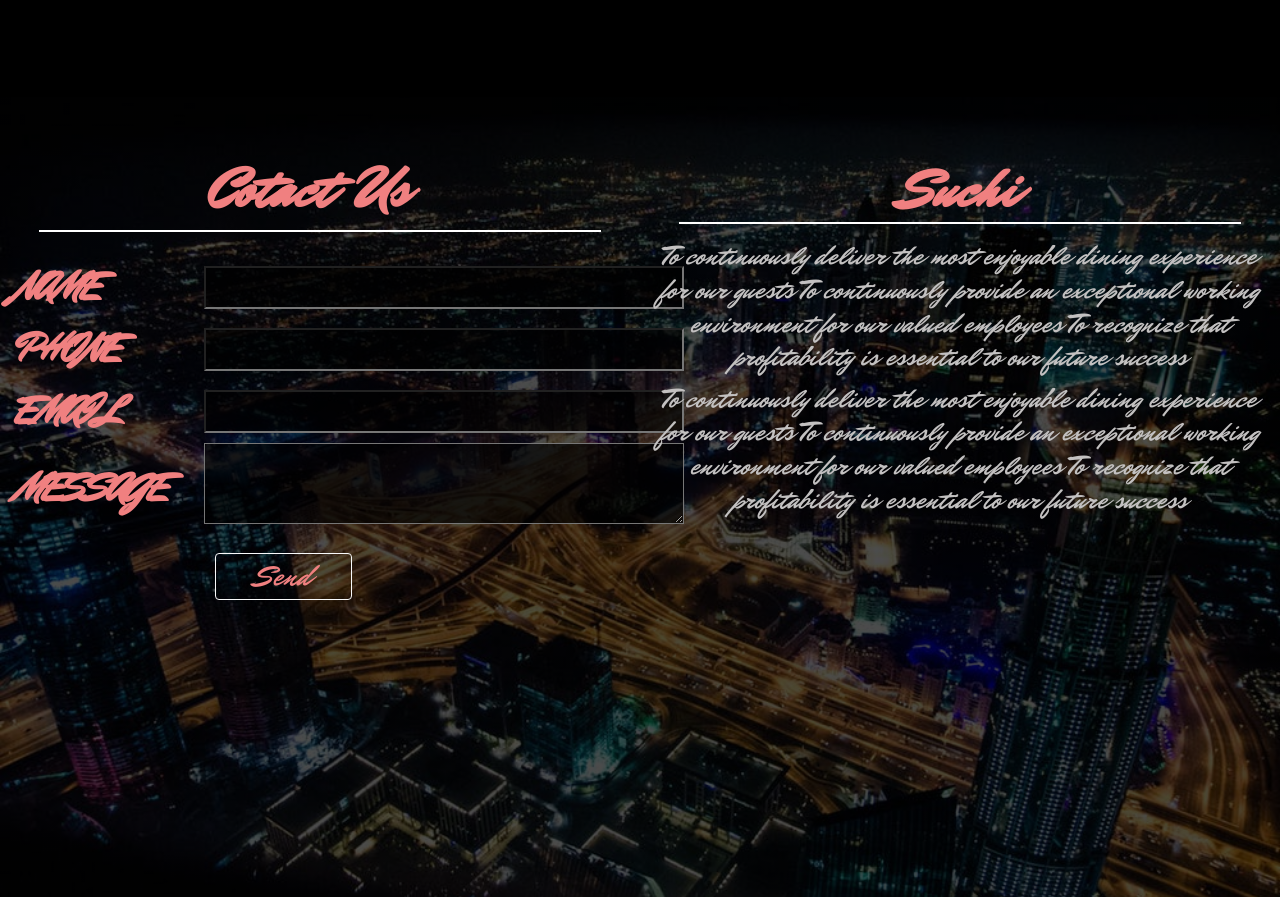
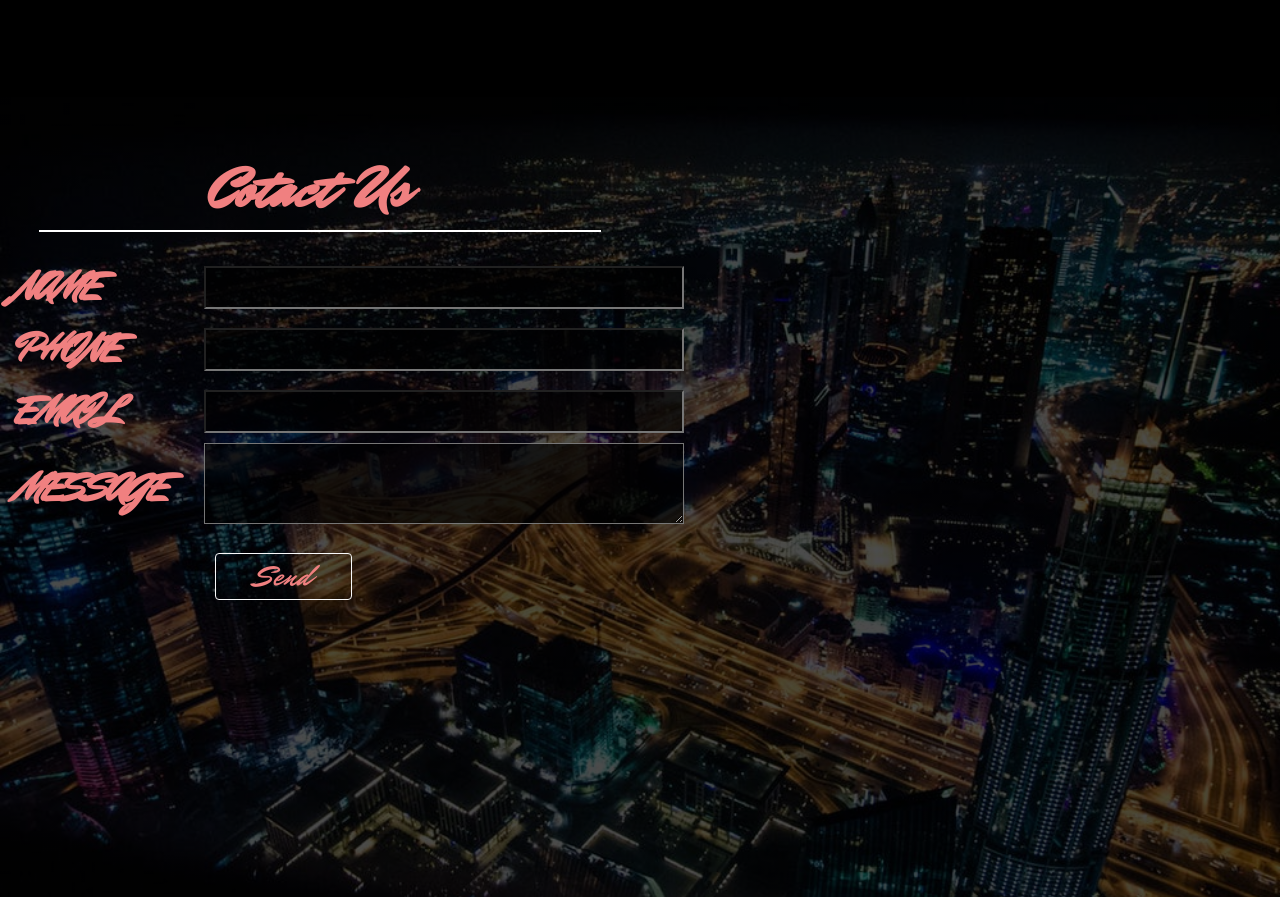
Before and after one commit to emanramadan29/Sushi-, a plain HTML site: page index.html in a window 1280 px wide. Shown: the part 3644-4541 px from the top of the page. Drawn offline with nearby package versions, Linux system fonts and the light colour scheme; some packages are replaced by stand-ins of ours; some icons are missing.

Commit message:
Update index.html

```diff
--- a/index.html
+++ b/index.html
@@ -294,12 +294,6 @@
             </form>
             <button class="btn btn-outline-light hvr-bounce-in">Send</button>
         </div>
-        <div class="col-lg-6 col-md-12 text-center">
-            <h2 class="display-4 text-center">Suchi</h2>
-            <hr>
-            <h3 style="color:#c3c1c1">To continuously deliver the most enjoyable dining experience for our guests To continuously provide an exceptional working environment for our valued employees To recognize that profitability is essential to our future success </h3>
-            <h3 style="color:#c3c1c1">To continuously deliver the most enjoyable dining experience for our guests To continuously provide an exceptional working environment for our valued employees To recognize that profitability is essential to our future success </h3>
-        </div>
     </div>
 </div>
 </footer>
```
